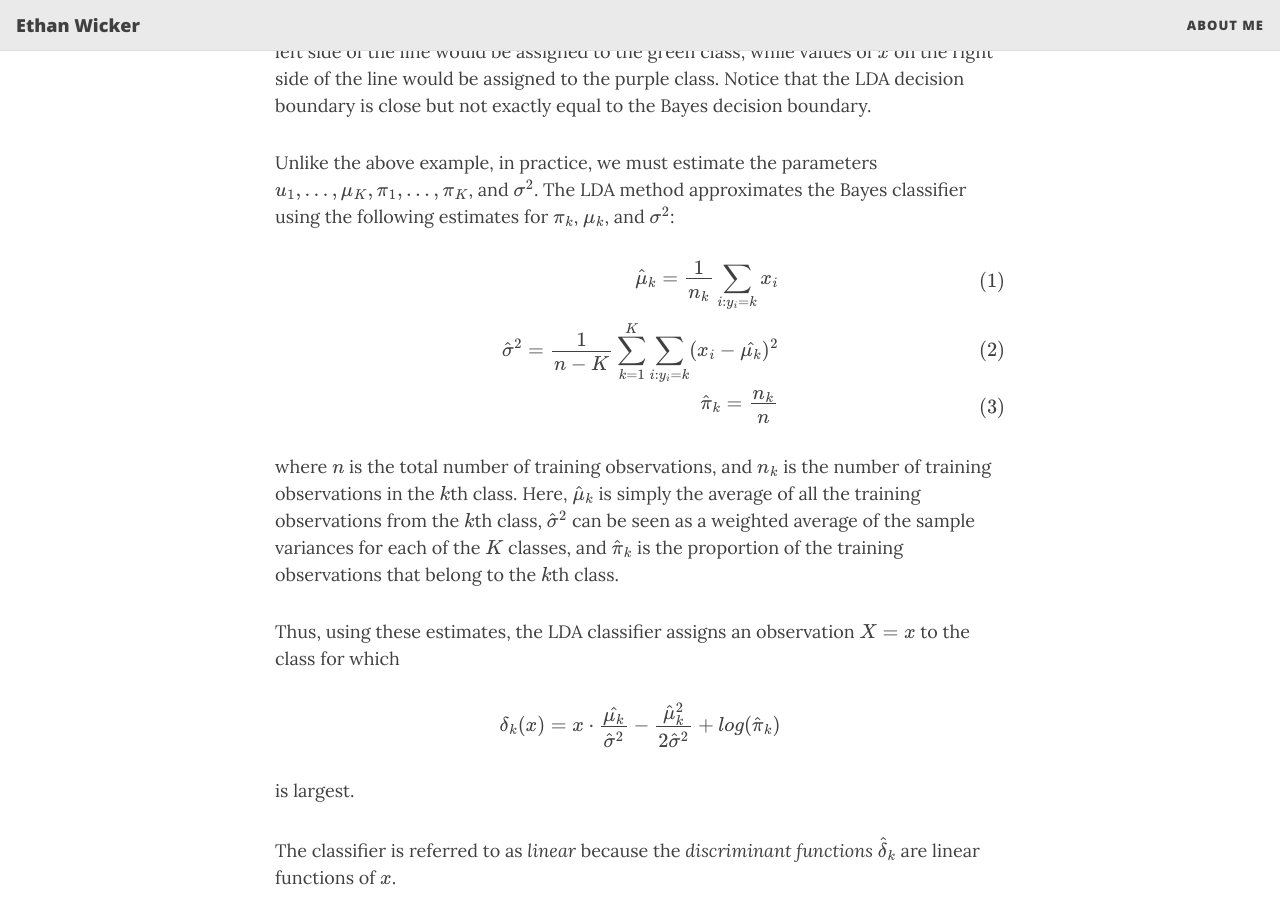
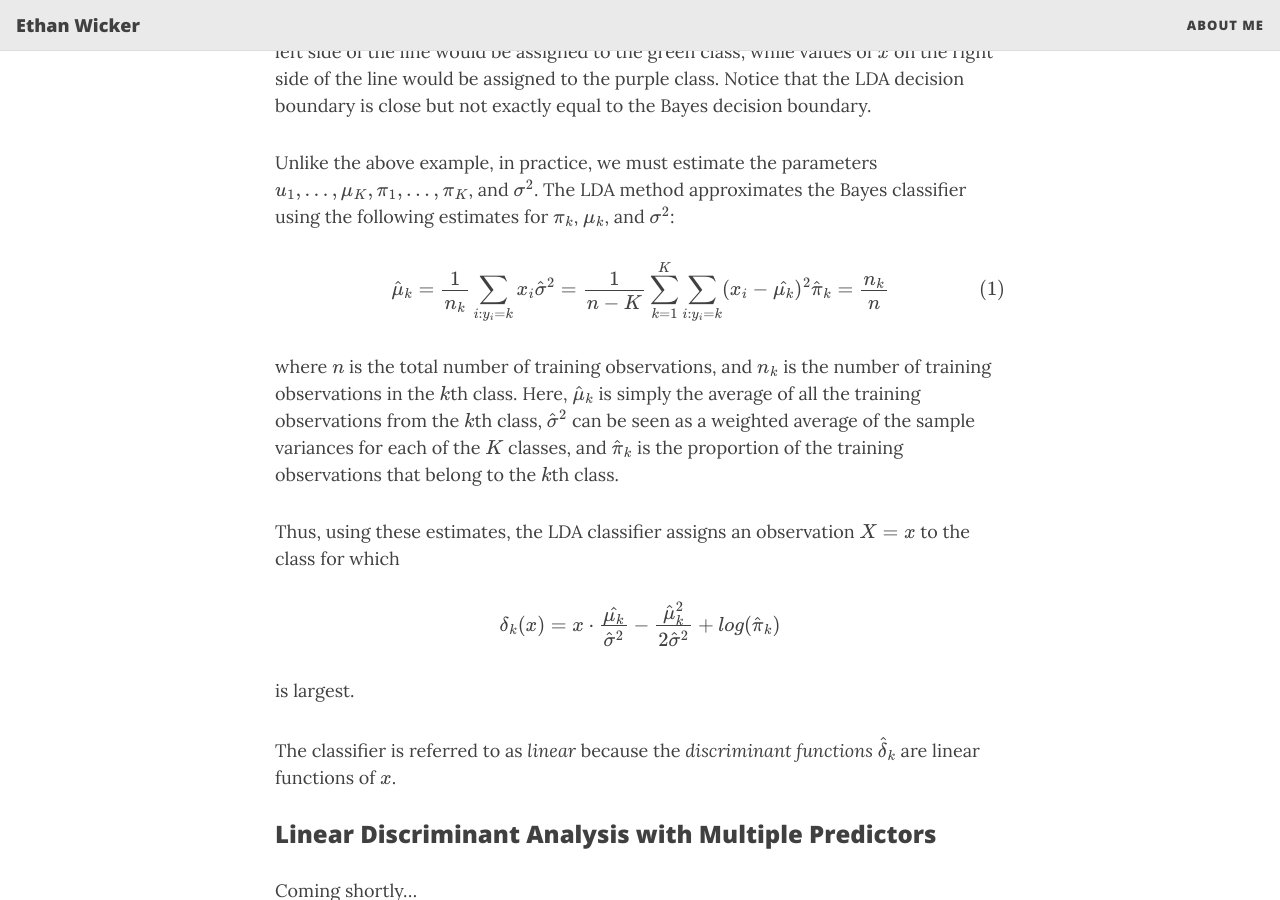
Before and after one commit to ethanwicker/ethanwicker.github.io, a Jekyll site: the page built from _posts/2021-02-03-linear-discriminant-analysis-001.md, in a window 1280 px wide and 900 px high, scrolled down 4465 px. Built offline with Jekyll 4.4.1, drawn with Linux system fonts in a browser that asks for light colours; nearby versions of some CDN libraries; formulas are drawn with MathJax 3.

```diff
--- a/_posts/2021-02-03-linear-discriminant-analysis-001.md
+++ b/_posts/2021-02-03-linear-discriminant-analysis-001.md
@@ -106,8 +106,8 @@ Unlike the above example, in practice, we must estimate the parameters $u_1, \ld
 
 $$
 \begin{align}
- \hat{\mu}_k = \frac{1}{n_k}\sum_{i:y_i=k}x_i \\
- \hat{\sigma}^2 = \frac{1}{n-K}\sum_{k=1}^{K}\sum_{i:y_i=k}(x_i - \hat{\mu_k})^2 \\
+ \hat{\mu}_k = \frac{1}{n_k}\sum_{i:y_i=k}x_i
+ \hat{\sigma}^2 = \frac{1}{n-K}\sum_{k=1}^{K}\sum_{i:y_i=k}(x_i - \hat{\mu_k})^2
  \hat{\pi}_k = \frac{n_k}{n}
 \end{align}
 $$
```
